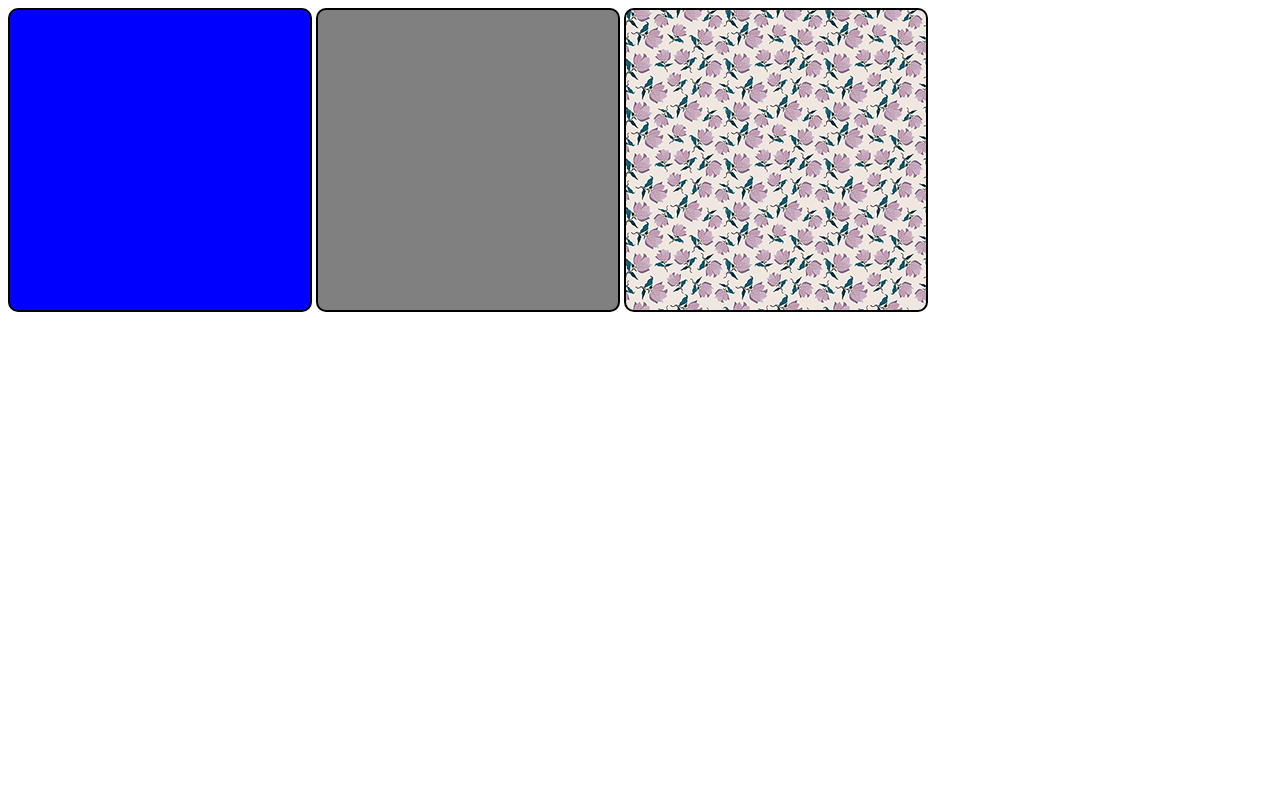
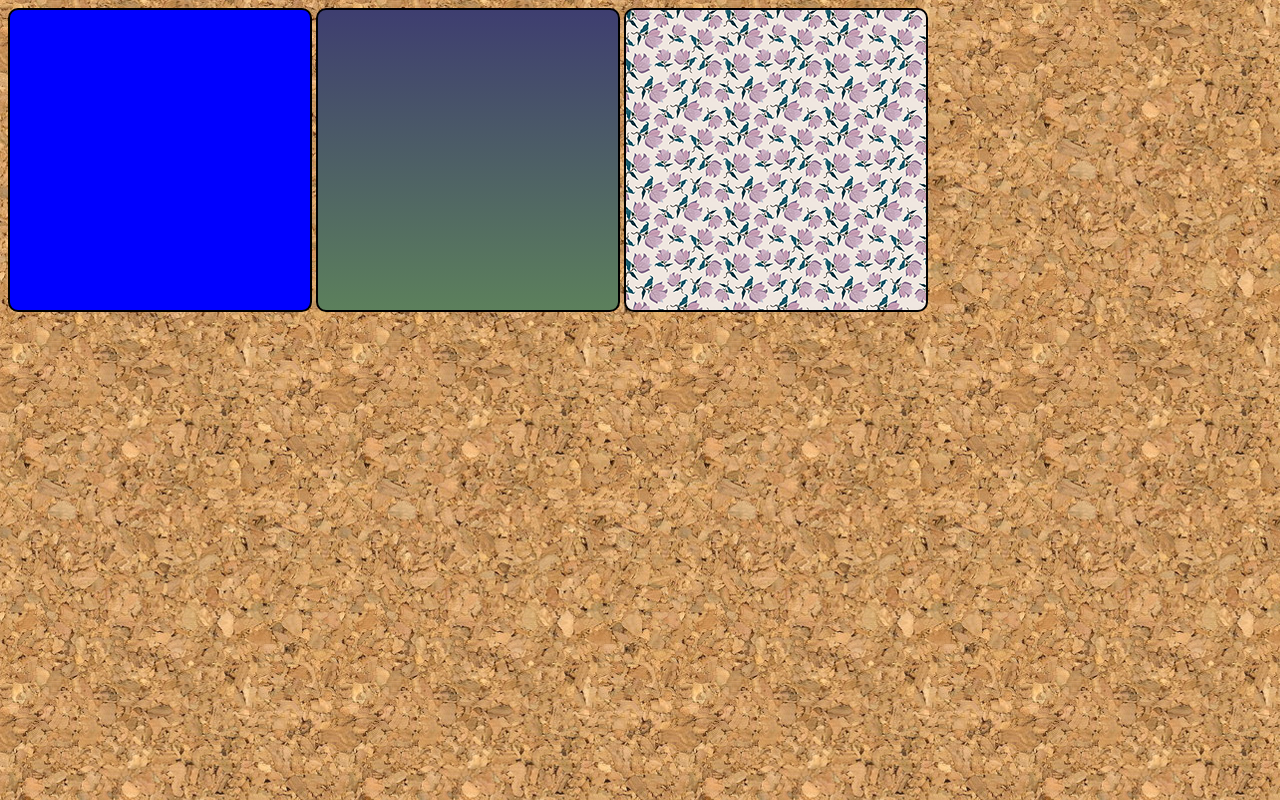
Before and after one commit to jvictor32434/html-css, a plain HTML site: page ex022/fundo01.html in a window 1280 px wide. Drawn offline with Linux system fonts and the light colour scheme.

Commit message:
Update fundo01.html

```diff
--- a/ex022/fundo01.html
+++ b/ex022/fundo01.html
@@ -5,6 +5,10 @@
     <meta name="viewport" content="width=device-width, initial-scale=1.0">
     <title>Teste de Imagem de Fundo</title>
     <style>
+        body{
+            background-image: url('imagens/wallpaper001.jpg');
+        }
+
         div.quadrado {
             display: inline-block;
             border: 2px solid black;
@@ -19,7 +23,7 @@
         }
 
         div#q2{
-            background-image: linear-gradient(t bottom, blue, green);
+            background-image: linear-gradient(to bottom, rgb(62, 62, 112), rgb(92, 128, 92));
         }
 
         div#q3{
```
